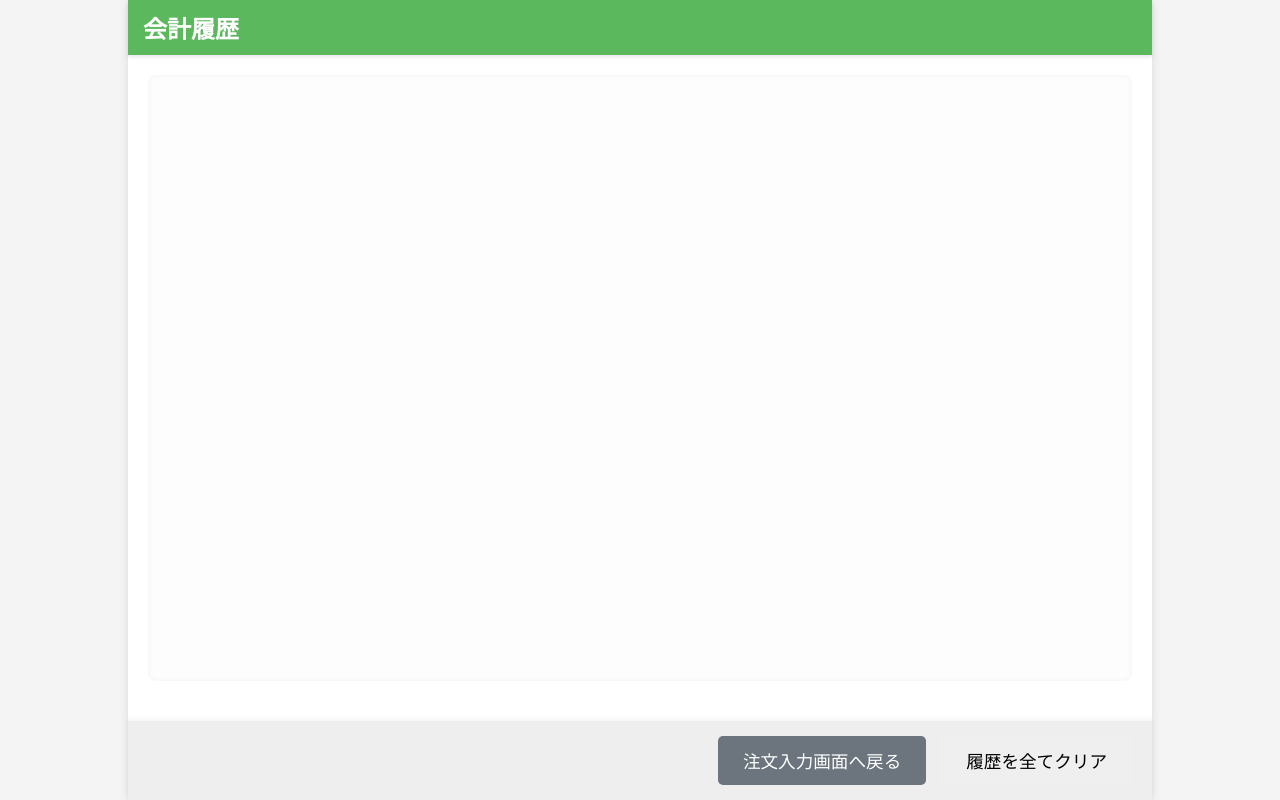
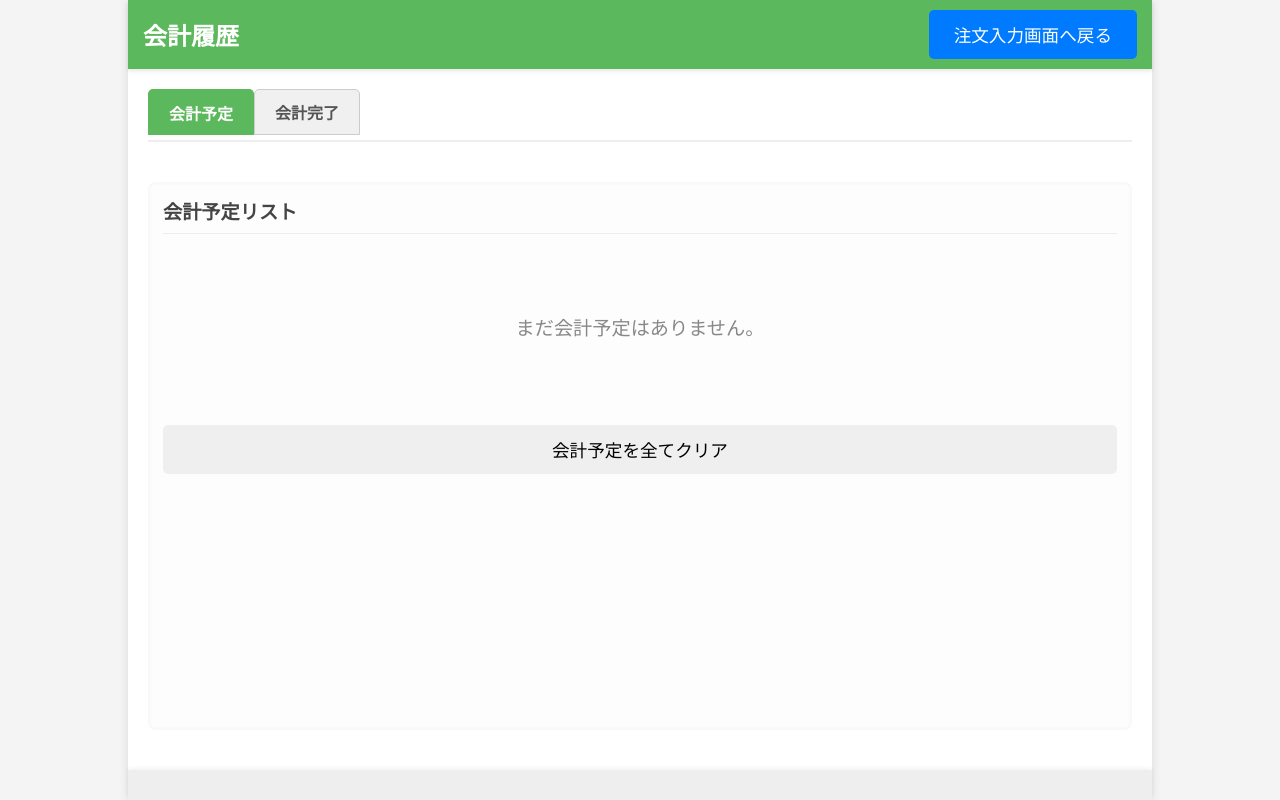
Before and after one commit to japeostjhaoj/cafe-pos-system, a plain HTML site: page history.html in a window 1280 px wide. Drawn offline with Linux system fonts and the light colour scheme.

Commit message:
Update history.html

```diff
--- a/history.html
+++ b/history.html
@@ -11,19 +11,34 @@
     <div class="container history-container">
         <header class="header">
             <h1>会計履歴</h1>
+            <div class="header-right">
+                <button id="backToOrderButton" class="btn btn-header">注文入力画面へ戻る</button>
+            </div>
         </header>
 
         <main class="main-content">
-            <section class="transaction-history">
-                <div id="historyList">
+            <div class="tab-container">
+                <button class="tab-button active" data-tab="pending">会計予定</button>
+                <button class="tab-button" data-tab="completed">会計完了</button>
+            </div>
+
+            <section class="transaction-history" id="pendingTransactionsSection">
+                <h2>会計予定リスト</h2>
+                <div id="pendingList">
                     </div>
+                <button id="clearPendingHistoryButton" class="btn btn-danger btn-clear-history">会計予定を全てクリア</button>
+            </section>
+
+            <section class="transaction-history hidden" id="completedTransactionsSection">
+                <h2>会計完了リスト</h2>
+                <div id="completedList">
+                    </div>
+                <button id="clearCompletedHistoryButton" class="btn btn-danger btn-clear-history">会計完了を全てクリア</button>
             </section>
         </main>
 
         <footer class="footer">
-            <button id="backToOrderButton" class="btn btn-secondary">注文入力画面へ戻る</button>
-            <button id="clearHistoryButton" class="btn btn-danger">履歴を全てクリア</button>
-        </footer>
+            </footer>
     </div>
 
     <script src="assets/js/history.js"></script>
```
